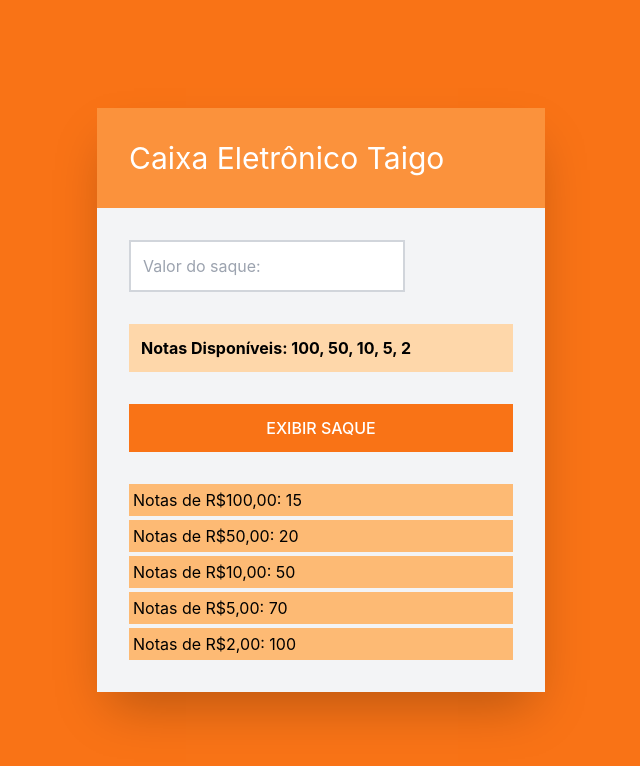
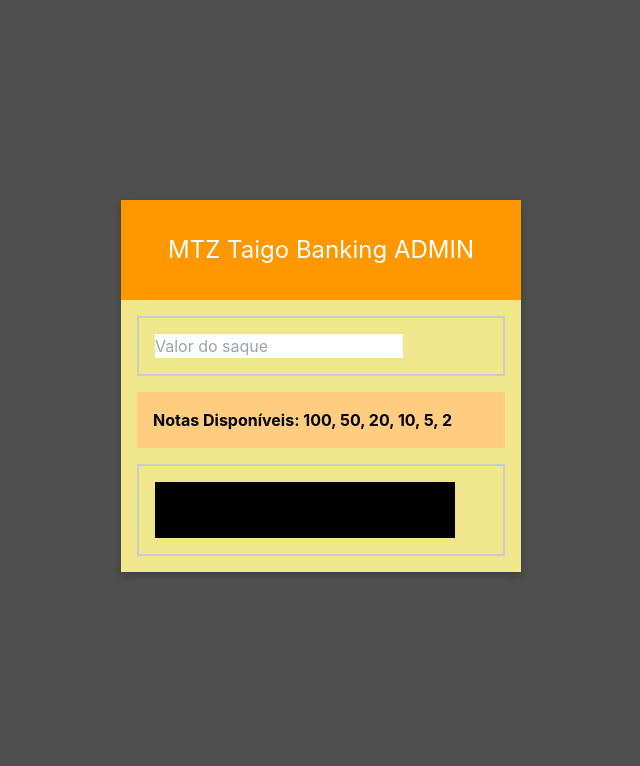
Before and after one commit to XMedjayX/caixa_eletronico_mtz.com, a plain HTML site: page git/interface_admin.html in a window 1280 px wide. Shown: the whole page, without its empty margins (319-959 px from the left). Drawn offline with nearby package versions, Linux system fonts and the light colour scheme; a web font is replaced by a local one.

Commit message:
Add files via upload

```diff
--- a/git/interface_admin.html
+++ b/git/interface_admin.html
@@ -3,42 +3,117 @@
 <head>
   <meta charset="UTF-8">
   <meta name="viewport" content="width=device-width, initial-scale=1.0">
-  <title>Caixa Eletrônico</title>
+  <title>Caixa Eletrônico Admin</title>
   <script src="https://cdn.tailwindcss.com"></script>
   <link href="https://fonts.googleapis.com/css?family=inter100,200,300,regular,500,600,700,800,900" rel="stylesheet" />
   <style>
-    *{
-      font-family: "Inter",sans-serif;
+    body {
+      font-family: "Inter", sans-serif;
+      background-color: #4F4F4F; /* Laranja - Altere conforme necessário */
+    }
+
+    .form-container {
+      background-color: #F0E68C; /* Cinza claro - Altere conforme necessário */
+      width: 100%;
+      max-width: 400px;
+      box-shadow: 0 4px 8px rgba(0, 0, 0, 0.2);
+      margin-top:  200px;
+      margin-botton:  200px;
+    }
+
+    .form-header {
+      text-align: center;
+      padding: 2rem;
+      background-color: #ff9800; /* Laranja - Altere conforme necessário */
+      color: #fff;
+      font-size: 1.5rem;
+    }
+
+    .form-input {
+      margin: 1rem;
+      padding: 1rem;
+      width: calc(100% - 2rem);
+      border: 2px solid #ccc;
+    }
+
+    .note-section {
+      margin: 1rem;
+      padding: 1rem;
+      background-color: #ffcc80; /* Laranja claro - Altere conforme necessário */
+      font-weight: bold;
+    }
+
+    .withdraw-button {
+      background-color: #000000; /* Laranja - Altere conforme necessário */
+      color: #000000;
+      text-transform: uppercase;
+      font-weight: bold;
+      padding: 1rem;
+      width: calc(100% - 2rem);
+      cursor: pointer;
     }
   </style>
 </head>
-<body class="bg-orange-500">
-  <div class="flex justify-center h-screen items-center">
-    <form action="" class="bg-gray-100 w-full max-w-md shadow-2xl">
-      <fieldset>
-        <legend class="text-3xl p-8 bg-orange-400 w-full text-white ">Caixa Eletrônico Taigo</legend>
-        <div class="m-8 mb-0">
-          <input type="text" name=''id='' class="p-3 2-full border-2 border-gray-300" placeholder="Valor do saque:">
-        </div>
-        <div class="m-8 mb-0">
-        <p class="p-3 bg-orange-200 font-bold">Notas Disponíveis: 100, 50, 10, 5, 2 </p>
-        </div>
-        <div class="m-8">
-          <button class="bg-orange-500 text-white uppercase p-3 w-full font-medium">Exibir Saque</button>
-        </div>
-        <div class="m-8">
-          <p class="p-1 bg-orange-300 mb-1 ">Notas de R$100,00: 15</p>
-          <p class="p-1 bg-orange-300 mb-1 ">Notas de R$50,00: 20</p>
-          <p class="p-1 bg-orange-300 mb-1 ">Notas de R$10,00: 50</p>
-          <p class="p-1 bg-orange-300 mb-1 ">Notas de R$5,00: 70</p>
-          <p class="p-1 bg-orange-300 mb-1 ">Notas de R$2,00: 100</p>
-        </div>
-      </fieldset>
+<body>
+  <div class="flex justify-center items-center">
+    <form action="#" class="form-container">
+      <div class="form-header">MTZ Taigo Banking ADMIN</div>
+      <div class="form-input">
+        <input type="text" name="" id="input-saque" class="input-saque" placeholder="Valor do saque">
+      </div>
+      <div class="note-section">Notas Disponíveis: 100, 50, 20, 10, 5, 2</div>
+      <div class="form-input">
+        <button type="button" id="saque" onclick="caixaEletronico.realizarSaque()" class="withdraw-button">Realizar Saque</button>
+      </div>
+    </form>
+  </div>
+  <script >
+  const caixaEletronico = {
+  notas: {
+    100: 2,
+    50: 2,
+    20: 2,
+    10: 2,
+    5: 2,
+    2: 10
+  },
 
+  calcularNotas(saque) {
+    const notasDisponiveis = [100, 50, 20, 10, 5, 2];
+    const notasContagem = {};
 
-    </form>
+    for (const nota of notasDisponiveis) {
+      const qtdNotas = Math.floor(saque / nota);
+      if (qtdNotas > 0) {
+        notasContagem[nota] = qtdNotas;
+        saque -= qtdNotas * nota;
+      }
+    }
+  return notasContagem;
+  },
 
-  </div>
-  <script src=""></script>
+  realizarSaque() {
+    const valorSaqueInput = document.getElementById("input-saque");
+    const valorSaque = parseFloat(valorSaqueInput.value);
+
+    if (isNaN(valorSaque) || valorSaque <= 0) {
+      alert("Valor inválido. O saque deve ser um número maior que zero.");
+      return;
+    }
+
+    const notasSaque = this.calcularNotas(valorSaque);
+
+    if (!notasSaque || Object.values(notasSaque).every(qtd => qtd === 0)) {
+      alert("Não é possível fornecer o saque desejado com as notas disponíveis.");
+    } else {
+      alert(`\nSaque de R$ ${valorSaque.toFixed(2)} com as seguintes notas:`);
+      for (const [nota, quantidade] of Object.entries(notasSaque)) {
+        alert(`R$ ${parseFloat(nota).toFixed(2)}: ${quantidade} nota(s)`);
+        }
+      }
+    }
+  };
+
+  </script>
 </body>
 </html>
```
Also changed, not shown: git/interface_comum.html (+47 -15 lines).
